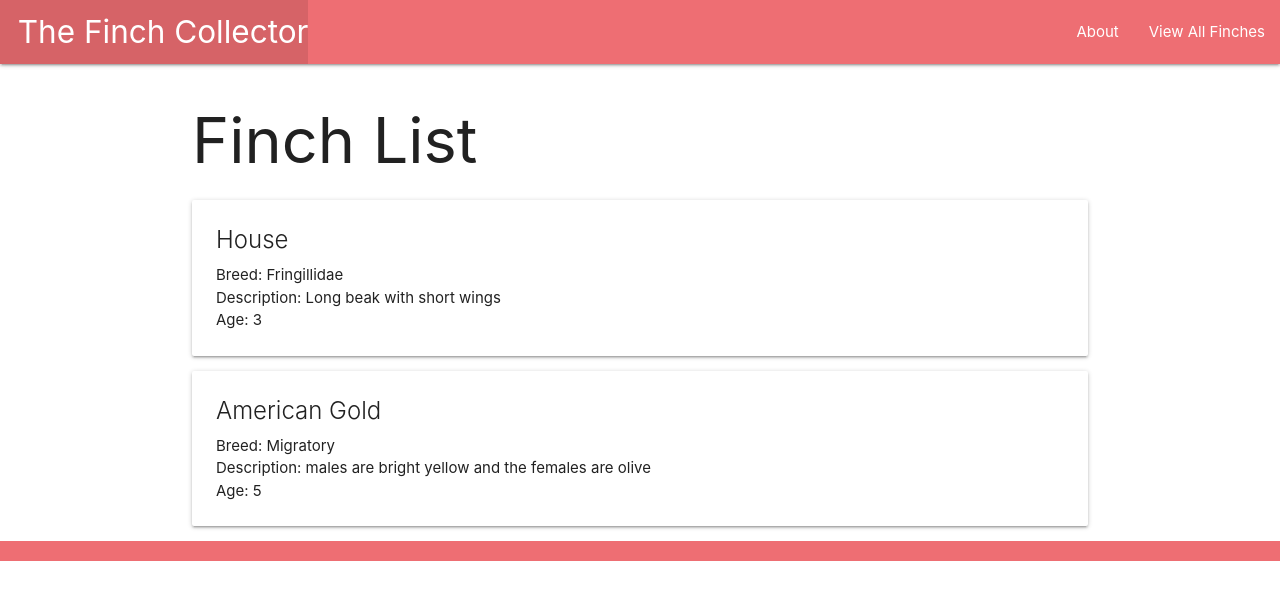
After one commit to mstonya2023/finchcollector, a Django app: page /finch/ in a window 1280 px wide. The commit adds this page. Shown: the top 600 px of the page. Run offline with Django 4.2, Linux system fonts and the light colour scheme.

Commit message:
Part 1 complete

```diff
--- a/main_app/templates/about.html
+++ b/main_app/templates/about.html
@@ -1,3 +1,4 @@
+
 <h1>About the FinchCollector</h1>
  <hr>
  <p> The Finch Collector!</p>
--- a/main_app/templates/base.html
+++ b/main_app/templates/base.html
@@ -14,12 +14,12 @@
     <nav>
       <div class="nav-wrapper">
         <ul>
-          <li><a href="/" class="left brand-logo">&nbsp;&nbsp;Cat Collector</a></li>
+          <li><a href="/" class="left brand-logo">&nbsp;&nbsp;The Finch Collector</a></li>
         </ul>
         <ul class="right">
 
           <li><a href="/about">About</a></li>
-          <li><a href="/cats">View All My Cats</a></li>
+          <li><a href="/finch">View All Finches</a></li>
         </ul>
       </div>
     </nav>
--- /dev/null
+++ b/main_app/templates/finch/index.html
@@ -0,0 +1,21 @@
+{% extends 'base.html' %}
+{% block content %}
+
+<h1>Finch List</h1>
+
+{% for f in finch %}
+  <div class="card">
+    <div class="card-content">
+      <span class="card-title">{{ f.name }}</span>
+      <p>Breed: {{ f.breed }}</p>
+      <p>Description: {{ f.description }}</p>
+      {% if f.age > 0 %}
+        <p>Age: {{ f.age }}</p>
+      {% else %}
+        <p>Age: Finch</p>
+      {% endif %}
+    </div>
+  </div>
+{% endfor %}
+
+{% endblock %}
--- a/main_app/views.py
+++ b/main_app/views.py
@@ -2,14 +2,14 @@ from django.shortcuts import render
 
 finch = [
   {'name': 'House', 'breed': 'Fringillidae', 'description': 'Long beak with short wings', 'age': 3},
-  {'name': 'American Gold', 'breed': 'migratory', 'description': 'males are bright yellow and the females are olive', 'age': 5},
+  {'name': 'American Gold', 'breed': 'Migratory', 'description': 'males are bright yellow and the females are olive', 'age': 5},
 ]
 
 # Create your views here.
 def home(request):
-  return render(request, 'home.html'),
+  return render(request, 'home.html')
 def about(request):
-  return render(request, 'about.html'),
+  return render(request, 'about.html')
 def finch_index(request):
   return render(request, 'finch/index.html', {
     'finch': finch
```
